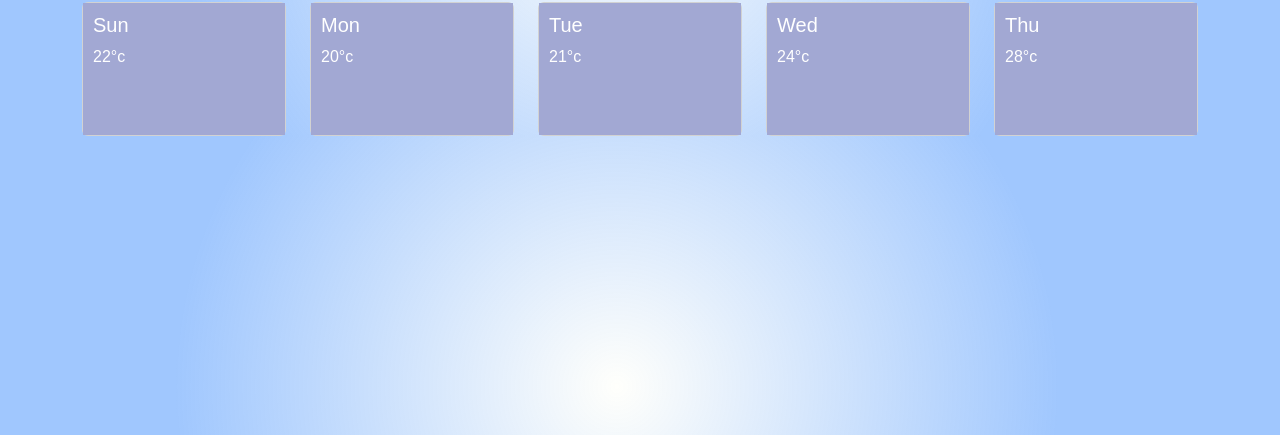
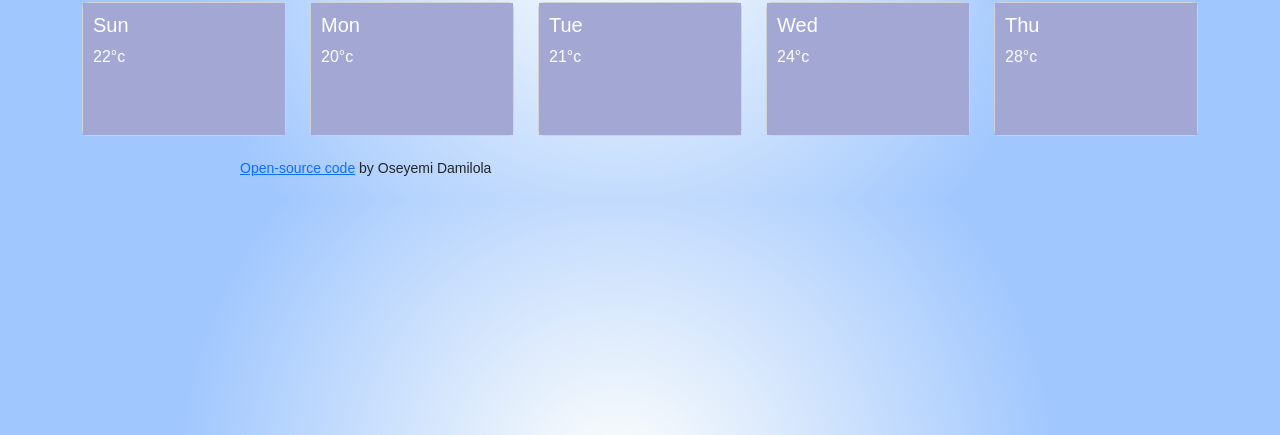
Before and after one commit to Dammy36/project-assignment-2, a plain HTML site: page index.html in a window 1280 px wide. Shown: the part 365-800 px from the top of the page. Drawn offline with nearby package versions, Linux system fonts and the light colour scheme; files that its build step writes are made by us from their sources; files whose address does not match are found by name.

Commit message:
added link to my site

```diff
--- a/index.html
+++ b/index.html
@@ -123,6 +123,15 @@
             </div>
         </div>
     </div>
+
+    <div class="footer">
+        <small id="repository">
+            <a href="https://github.com/Dammy36/weather-app" target="_blank">Open-source code</a>
+            <span>by Oseyemi Damilola</span>
+        </small>
+    </div>
+    </div>
     <script src="src/script.JS"></script>
-</body>
-</html>
+    </body>
+
+    </html>
--- a/style.css
+++ b/style.css
@@ -12,6 +12,10 @@ body {
     max-width: 800px;
 
 
+}
+.footer{
+    margin:20px auto;
+    max-width:800px
 }
 
 button {
```
